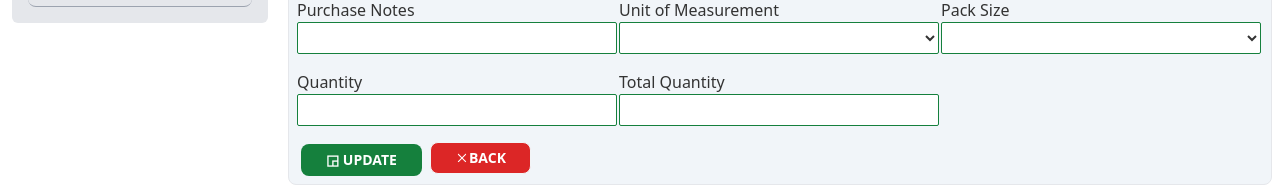
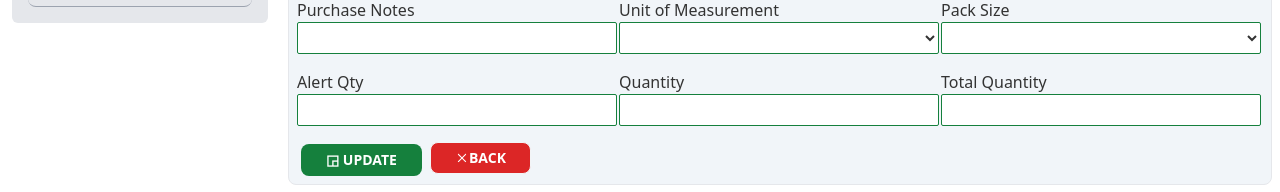
Before and after one commit to afruzaakter/stock_management_system, a React (Create React App) app: page /dashboard/editInventory/1 in a window 1280 px wide. Shown: the part 207-399 px from the top of the page. Built offline with nearby package versions, Linux system fonts and the light colour scheme; no server answers; sample sign-in values are in the browser's storage.

Commit message:
update inventory

```diff
--- a/src/pages/Dashboard/AddInventory/AddInventory.js
+++ b/src/pages/Dashboard/AddInventory/AddInventory.js
@@ -33,12 +33,11 @@ const AddInventory = () => {
 
     }, [])
 
-     //Unique Product name
-
-//      const uniqueProductName = products.filter((newProduct, index, self) =>
-//      index === self.findIndex((product) => (
-//          product.productName === newProduct.productName))
-//  );
+ //product unique
+ const uniqueInventories = addInventories.filter((newInventories, index, self) =>
+ index === self.findIndex((inventories) => (
+   inventories.productName === newInventories.productName))
+ );
 
     const handleDelete = (id) => {
         const url = `http://localhost:5000/addInventory/${id}`
@@ -103,7 +102,7 @@ const AddInventory = () => {
 
                     <tbody>
                         {
-                            addInventories.map((addInventory, index) =>
+                            uniqueInventories.map((addInventory, index) =>
                                 <tr className='bg-blue-900' key={addInventory._id} >
                                     <th> {index + 1} </th>
                                     <td> {addInventory.productName} </td>
--- a/src/pages/Dashboard/AddInventory/AddNewInventory.js
+++ b/src/pages/Dashboard/AddInventory/AddNewInventory.js
@@ -83,6 +83,7 @@ const AddNewInventory = () => {
             packSize: data.packSize,
             quantity: data.quantity,
             totalQuantity: data.totalQuantity,
+            alertQty: data.alertQty,
             // autoCode: autoCode,
         }
         const url = "http://localhost:5000/addInventory"
@@ -251,6 +252,26 @@ const AddNewInventory = () => {
 
                             </label>
                         </div>
+
+                             {/* ----------------------alert Qty input field ------------ */}
+                             <div className="form-control">
+                                <label >Alert Qty</label>
+                                <input
+                                    type="text"
+                                    placeholder='Alert Quantity'
+                                    className={`input input-sm  max-w-xs  focus:outline-0 rounded-sm border-green-700   lg:w-80 focus:border-blue-700  login-container-input ${errors.alertQty && 'border-red-600 focus:border-red-600'}`}
+                                    {...register("alertQty", {
+                                        required: {
+                                            value: true,
+                                            message: "❌  Please Fillup  Input Field"
+                                        }
+                                    })}
+                                />
+                                <label className="label">
+                                    {errors.alertQty?.type === 'required' && <span className="label-text-alt text-red-700">{errors.alertQty.message}</span>}
+
+                                </label>
+                            </div>
                         {/* --------------------Quantity  field ----------------------- */}
                         <div className="form-control">
                             <label className='text-start'>Quantity</label>
--- a/src/pages/Dashboard/AddInventory/EditInventory.js
+++ b/src/pages/Dashboard/AddInventory/EditInventory.js
@@ -65,6 +65,7 @@ const EditInventory = () => {
         const purchase = data.purchase === "" ? inventories.purchase : data.purchase;
         const unitMeasurement = data.unitMeasurement === "" ? inventories.unitMeasurement : data.unitMeasurement;
         const packSize = data.packSize === "" ? inventories.packSize : data.packSize;
+        const alertQty = data.alertQty === "" ? inventories.alertQty : data.alertQty;
         const quantity = data.quantity === "" ? inventories.quantity : data.quantity;
         const totalQuantity = data.totalQuantity === "" ? inventories.totalQuantity : data.totalQuantity;
         const updateData = {
@@ -74,6 +75,7 @@ const EditInventory = () => {
             purchase,
             unitMeasurement,
             packSize,
+            alertQty,
             quantity,
             totalQuantity
         }
@@ -228,6 +230,20 @@ const EditInventory = () => {
 
                         </label>
                     </div>
+                       {/* ----------------------alert Qty input field ------------ */}
+                       <div className="form-control">
+                                <label >Alert Qty</label>
+                                <input
+                                    type="text"
+                                    Value={inventories.alertQty}
+                                    className={`input input-sm  max-w-xs  focus:outline-0 rounded-sm border-green-700   lg:w-80 focus:border-blue-700  login-container-input ${errors.alertQty && 'border-red-600 focus:border-red-600'}`}
+                                    {...register("alertQty")}
+                                />
+                                <label className="label">
+                                    {errors.alertQty?.type === 'required' && <span className="label-text-alt text-red-700">{errors.alertQty.message}</span>}
+
+                                </label>
+                            </div>
                     {/* --------------------Quantity  field ----------------------- */}
                     <div className="form-control">
                         <label className='text-start'>Quantity</label>
--- a/src/pages/Dashboard/CurrentStock/CurrentStock.js
+++ b/src/pages/Dashboard/CurrentStock/CurrentStock.js
@@ -15,20 +15,21 @@ const CurrentStock = () => {
 
 
     const [addInventories, setAddInventories] = useState([]);
-    // console.log()
+    // console.log( addInventories)
     useEffect(() => {
         fetch('http://localhost:5000/addInventory')
             .then(res => res.json())
             .then(data => setAddInventories(data))
 
     }, [])
+
+
     //  console.log(addInventories)
 
   //product unique
   const uniqueInventories = addInventories.filter((newInventories, index, self) =>
   index === self.findIndex((inventories) => (
     inventories.productName === newInventories.productName))
-
   );
 
   const [selectProduct, setSelectProduct] = useState([]);
@@ -103,7 +104,7 @@ const CurrentStock = () => {
                             <th>Product Name </th>
                             <th>Budget Code </th>
                             <th>UoM </th>
-                            {/* <th>Alert Qty </th> */}
+                            <th>Alert Qty </th>
                             <th>Stock </th>
 
 
@@ -117,8 +118,8 @@ const CurrentStock = () => {
                                 <td>{inventories.productName}</td>
                                 <td>{inventories.budgetCode}</td>
                                 <td>{inventories.unitMeasurement}</td>
-                                {/* <td>{product.alertQty}</td> */}
-                                <td>{inventories.quantity}</td>
+                                <td>{inventories.alertQty}</td>
+                                {/* <td>{inventories.quantity}</td> */}
                                 <td>{stock}</td>
 
 
--- a/src/pages/Dashboard/Products/ProductAdd.js
+++ b/src/pages/Dashboard/Products/ProductAdd.js
@@ -174,25 +174,7 @@ const ProductAdd = () => {
 
 
 
-                            {/* ----------------------alert Qty input field ------------ */}
-                            <div className="form-control">
-                                <label >Alert Qty</label>
-                                <input
-                                    type="text"
-                                    placeholder='Alert Quantity'
-                                    className={`input input-sm  max-w-xs  focus:outline-0 rounded-sm border-green-700   lg:w-80 focus:border-blue-700  login-container-input ${errors.alertQty && 'border-red-600 focus:border-red-600'}`}
-                                    {...register("alertQty", {
-                                        required: {
-                                            value: true,
-                                            message: "❌  Please Fillup  Input Field"
-                                        }
-                                    })}
-                                />
-                                <label className="label">
-                                    {errors.alertQty?.type === 'required' && <span className="label-text-alt text-red-700">{errors.alertQty.message}</span>}
 
-                                </label>
-                            </div>
                             {/* -------------------- Invoice Notes Input Field -----------------------   */}
                             <div className="form-control">
                                 <label >Invoice Notes</label>
```
